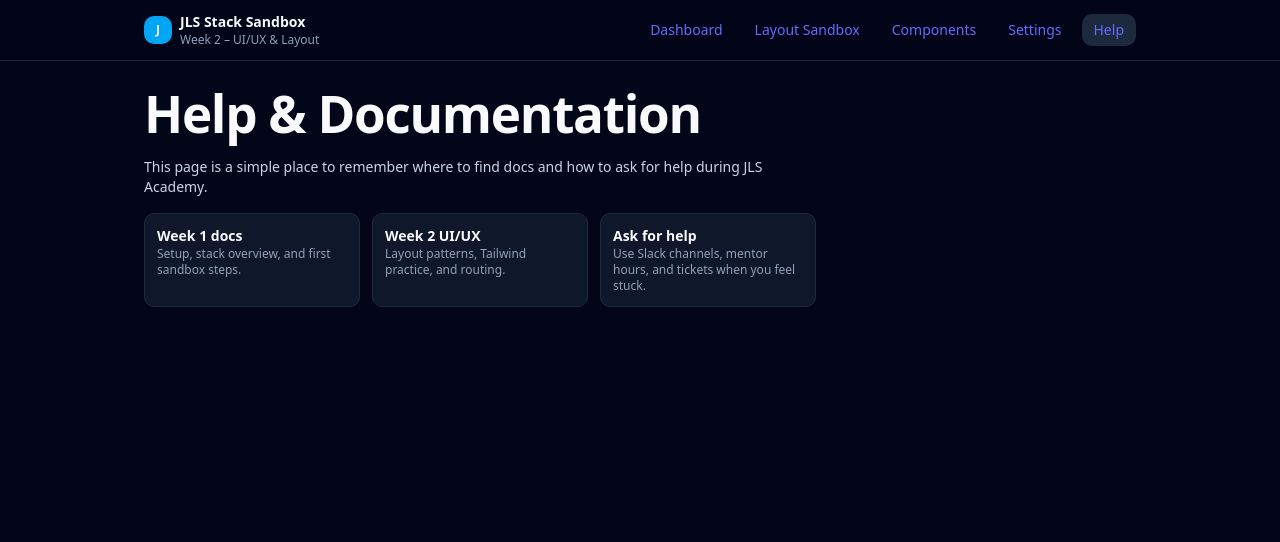
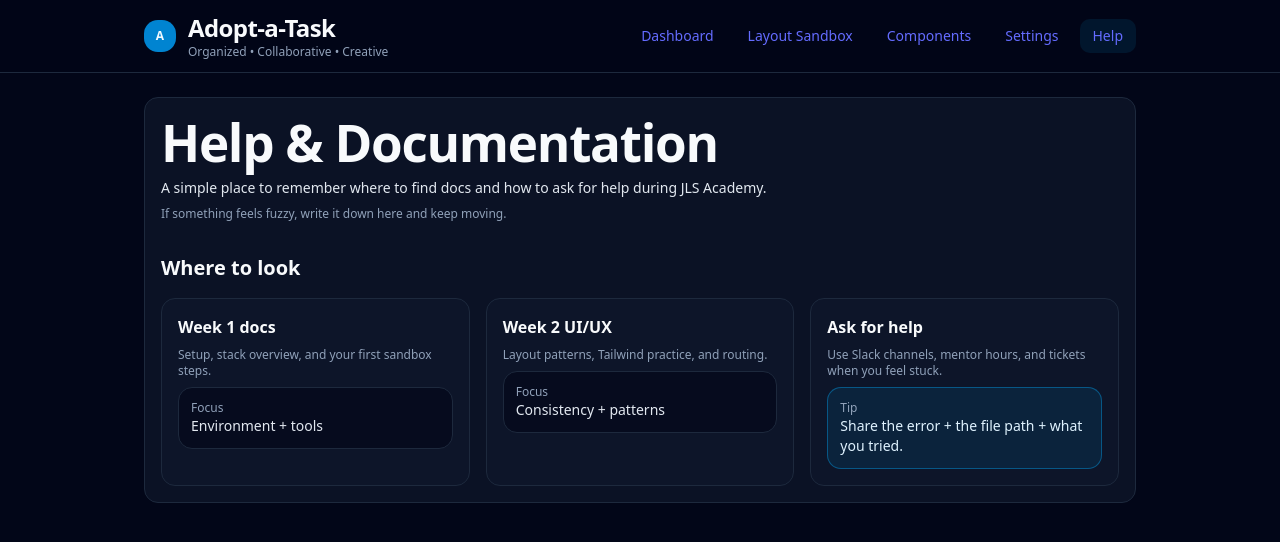
Before and after one commit to ascalixto/jls-academy-test-anasofia, a React (Vite) app in the folder jls-stack-sandbox/: page /help in a window 1280 px wide. Shown: the top 542 px of the page. Built offline with nearby package versions, Linux system fonts and the light colour scheme.

Commit message:
brand-kit.md

```diff
--- a/jls-stack-sandbox/src/components/layout/AppLayout.tsx
+++ b/jls-stack-sandbox/src/components/layout/AppLayout.tsx
@@ -1,33 +1,44 @@
 import { NavLink, Outlet } from "react-router-dom"
+
+const baseLink =
+  "px-3 py-1.5 rounded-lg transition-colors border border-transparent"
+
+const activeLink =
+  "bg-sky-500/10 text-sky-100 border-sky-500/40"
+
+const inactiveLink =
+  "text-slate-300 hover:bg-slate-800/40 hover:text-slate-50 hover:border-slate-700"
 
 export function AppLayout() {
   return (
     <div className="min-h-screen bg-slate-950 text-slate-50">
       {/* Top bar */}
       <header className="border-b border-slate-800 bg-slate-950/80 backdrop-blur">
-        <div className="max-w-5xl mx-auto flex items-center justify-between px-4 py-3">
-          <div className="flex items-center gap-2">
-            <span className="inline-flex h-7 w-7 items-center justify-center rounded-lg bg-sky-500 text-xs font-bold">
-              J
+        <div className="mx-auto flex max-w-5xl items-center justify-between px-4 py-3">
+          <div className="flex items-center gap-3">
+            {/* Accent / mark */}
+            <span className="inline-flex h-8 w-8 items-center justify-center rounded-xl bg-sky-600 text-xs font-bold text-sky-50">
+              A
             </span>
+
+            {/* Title + subtitle (Type Scale tokens) */}
             <div className="flex flex-col">
-              <span className="text-sm font-semibold">JLS Stack Sandbox</span>
-              <span className="text-xs text-slate-400">Week 2 – UI/UX & Layout</span>
+              <span className="text-2xl font-bold tracking-tight">
+                Adopt-a-Task
+              </span>
+              <span className="text-xs text-slate-400">
+                Organized • Collaborative • Creative
+              </span>
             </div>
           </div>
 
           <nav className="flex items-center gap-2 text-sm">
             <NavLink
               to="/"
+              end
               className={({ isActive }: { isActive: boolean }) =>
-                [
-                  "px-3 py-1.5 rounded-lg transition-colors",
-                  isActive
-                    ? "bg-slate-800 text-slate-50"
-                    : "text-slate-300 hover:bg-slate-800/60 hover:text-slate-50",
-                ].join(" ")
+                [baseLink, isActive ? activeLink : inactiveLink].join(" ")
               }
-              end
             >
               Dashboard
             </NavLink>
@@ -35,12 +46,7 @@ export function AppLayout() {
             <NavLink
               to="/layout-sandbox"
               className={({ isActive }: { isActive: boolean }) =>
-                [
-                  "px-3 py-1.5 rounded-lg transition-colors",
-                  isActive
-                    ? "bg-slate-800 text-slate-50"
-                    : "text-slate-300 hover:bg-slate-800/60 hover:text-slate-50",
-                ].join(" ")
+                [baseLink, isActive ? activeLink : inactiveLink].join(" ")
               }
             >
               Layout Sandbox
@@ -49,12 +55,7 @@ export function AppLayout() {
             <NavLink
               to="/components"
               className={({ isActive }: { isActive: boolean }) =>
-                [
-                  "px-3 py-1.5 rounded-lg transition-colors",
-                  isActive
-                    ? "bg-slate-800 text-slate-50"
-                    : "text-slate-300 hover:bg-slate-800/60 hover:text-slate-50",
-                ].join(" ")
+                [baseLink, isActive ? activeLink : inactiveLink].join(" ")
               }
             >
               Components
@@ -63,12 +64,7 @@ export function AppLayout() {
             <NavLink
               to="/settings"
               className={({ isActive }: { isActive: boolean }) =>
-                [
-                  "px-3 py-1.5 rounded-lg transition-colors",
-                  isActive
-                    ? "bg-slate-800 text-slate-50"
-                    : "text-slate-300 hover:bg-slate-800/60 hover:text-slate-50",
-                ].join(" ")
+                [baseLink, isActive ? activeLink : inactiveLink].join(" ")
               }
             >
               Settings
@@ -77,12 +73,7 @@ export function AppLayout() {
             <NavLink
               to="/help"
               className={({ isActive }: { isActive: boolean }) =>
-                [
-                  "px-3 py-1.5 rounded-lg transition-colors",
-                  isActive
-                    ? "bg-slate-800 text-slate-50"
-                    : "text-slate-300 hover:bg-slate-800/60 hover:text-slate-50",
-                ].join(" ")
+                [baseLink, isActive ? activeLink : inactiveLink].join(" ")
               }
             >
               Help
@@ -92,8 +83,11 @@ export function AppLayout() {
       </header>
 
       {/* Main content */}
-      <main className="max-w-5xl mx-auto px-4 py-6">
-        <Outlet />
+      <main className="mx-auto max-w-5xl px-4 py-6">
+        {/* Surface wrapper to make pages feel more “product-like” */}
+        <div className="rounded-xl border border-slate-800 bg-slate-900/70 p-4">
+          <Outlet />
+        </div>
       </main>
     </div>
   )
--- a/jls-stack-sandbox/src/pages/DashboardPage.tsx
+++ b/jls-stack-sandbox/src/pages/DashboardPage.tsx
@@ -1,13 +1,64 @@
+import { Link } from "react-router-dom"
+
+const cardBase =
+  "group block rounded-xl border p-4 transition-colors"
+
+const cardSky =
+  "border-sky-500/40 bg-sky-500/10 hover:bg-sky-500/15"
+
 export function DashboardPage() {
   return (
-    <div className="space-y-4">
-      <h1 className="text-2xl font-bold tracking-tight">
-        JLS Stack Dashboard (Placeholder)
-      </h1>
-      <p className="text-sm text-slate-300">
-        This is your future home for metrics, quick links, and key actions.
-        For now, it just proves that routing works.
-      </p>
+    <div className="space-y-8">
+      <header className="space-y-2">
+        <h1 className="text-2xl font-bold tracking-tight">Adopt-a-Task</h1>
+        <p className="text-sm text-slate-200">
+          A collaborative tool where people can adopt tasks from other departments
+          to speed up workflows, especially in teams where everyone is a bit of a generalist.
+        </p>
+        <p className="text-xs text-slate-400">
+          Right now this is a UI/UX sandbox: routing, layout patterns, and consistent styling.
+        </p>
+      </header>
+
+      <section className="space-y-4">
+        <h2 className="text-xl font-semibold">Pages</h2>
+
+        <div className="grid gap-4 sm:grid-cols-2">
+          <Link to="/layout-sandbox" className={[cardBase, cardSky].join(" ")}>
+            <div className="space-y-2">
+              <h3 className="text-base font-semibold text-sky-100">
+                Layout Sandbox
+              </h3>
+              <p className="text-sm text-slate-200">
+                Layout patterns and page structure experiments.
+              </p>
+              <p className="text-xs text-slate-400">
+                Open → see work areas, weekly overview, and stats sections.
+              </p>
+            </div>
+            <div className="mt-3 text-xs text-sky-200/90 group-hover:text-sky-100">
+              Go to Layout Sandbox →
+            </div>
+          </Link>
+
+          <Link to="/components" className={[cardBase, cardSky].join(" ")}>
+            <div className="space-y-2">
+              <h3 className="text-base font-semibold text-sky-100">
+                Components
+              </h3>
+              <p className="text-sm text-slate-200">
+                Small reusable UI patterns (cards, tags, simple modules).
+              </p>
+              <p className="text-xs text-slate-400">
+                Open → keep styles consistent across the app.
+              </p>
+            </div>
+            <div className="mt-3 text-xs text-sky-200/90 group-hover:text-sky-100">
+              Go to Components →
+            </div>
+          </Link>
+        </div>
+      </section>
     </div>
   )
 }
--- a/jls-stack-sandbox/src/pages/HelpPage.tsx
+++ b/jls-stack-sandbox/src/pages/HelpPage.tsx
@@ -1,33 +1,56 @@
 export function HelpPage() {
   return (
-    <div className="max-w-2xl space-y-4">
+    <div className="space-y-8">
+      <header className="space-y-2">
         <h1 className="text-2xl font-bold tracking-tight">Help & Documentation</h1>
-      <p className="text-sm text-slate-300">
-        This page is a simple place to remember where to find docs and how to ask for help during JLS Academy.
+        <p className="text-sm text-slate-200">
+          A simple place to remember where to find docs and how to ask for help during JLS Academy.
         </p>
+        <p className="text-xs text-slate-400">
+          If something feels fuzzy, write it down here and keep moving.
+        </p>
+      </header>
 
-      <div className="grid gap-3 sm:grid-cols-3">
-        <div className="rounded-lg border border-slate-800 bg-slate-900 p-3">
-          <h2 className="text-sm font-semibold">Week 1 docs</h2>
+      <section className="space-y-4">
+        <h2 className="text-xl font-semibold">Where to look</h2>
+
+        <div className="grid gap-4 sm:grid-cols-3">
+          <div className="rounded-xl border border-slate-800 bg-slate-900/70 p-4 space-y-2">
+            <h3 className="text-base font-semibold">Week 1 docs</h3>
             <p className="text-xs text-slate-400">
-            Setup, stack overview, and first sandbox steps.
+              Setup, stack overview, and your first sandbox steps.
             </p>
+            <div className="rounded-xl border border-slate-800 bg-slate-950/60 p-3">
+              <p className="text-xs text-slate-400">Focus</p>
+              <p className="text-sm text-slate-200">Environment + tools</p>
+            </div>
           </div>
 
-        <div className="rounded-lg border border-slate-800 bg-slate-900 p-3">
-          <h2 className="text-sm font-semibold">Week 2 UI/UX</h2>
+          <div className="rounded-xl border border-slate-800 bg-slate-900/70 p-4 space-y-2">
+            <h3 className="text-base font-semibold">Week 2 UI/UX</h3>
             <p className="text-xs text-slate-400">
               Layout patterns, Tailwind practice, and routing.
             </p>
+            <div className="rounded-xl border border-slate-800 bg-slate-950/60 p-3">
+              <p className="text-xs text-slate-400">Focus</p>
+              <p className="text-sm text-slate-200">Consistency + patterns</p>
+            </div>
           </div>
 
-        <div className="rounded-lg border border-slate-800 bg-slate-900 p-3">
-          <h2 className="text-sm font-semibold">Ask for help</h2>
+          <div className="rounded-xl border border-slate-800 bg-slate-900/70 p-4 space-y-2">
+            <h3 className="text-base font-semibold">Ask for help</h3>
             <p className="text-xs text-slate-400">
               Use Slack channels, mentor hours, and tickets when you feel stuck.
+            </p>
+            <div className="rounded-xl border border-sky-500/40 bg-sky-500/10 p-3">
+              <p className="text-xs text-slate-400">Tip</p>
+              <p className="text-sm text-sky-100">
+                Share the error + the file path + what you tried.
               </p>
             </div>
           </div>
         </div>
+      </section>
+    </div>
   )
 }
```
Also changed, not shown: jls-stack-sandbox/src/pages/ComponentsPage.tsx (+29 -11 lines), jls-stack-sandbox/src/pages/LayoutSandboxPage.tsx (+15 -5 lines), jls-stack-sandbox/src/pages/NotFoundPage.tsx (+7 -3 lines), jls-stack-sandbox/src/pages/SettingsLayout.tsx (+23 -17 lines), jls-stack-sandbox/src/pages/SettingsNotificationsPage.tsx (+16 -11 lines), jls-stack-sandbox/src/pages/SettingsProfilePage.tsx (+28 -12 lines), 1 other file (tests, documents, lock files or other folders). Lines whose indentation alone changed are shown as unchanged.
